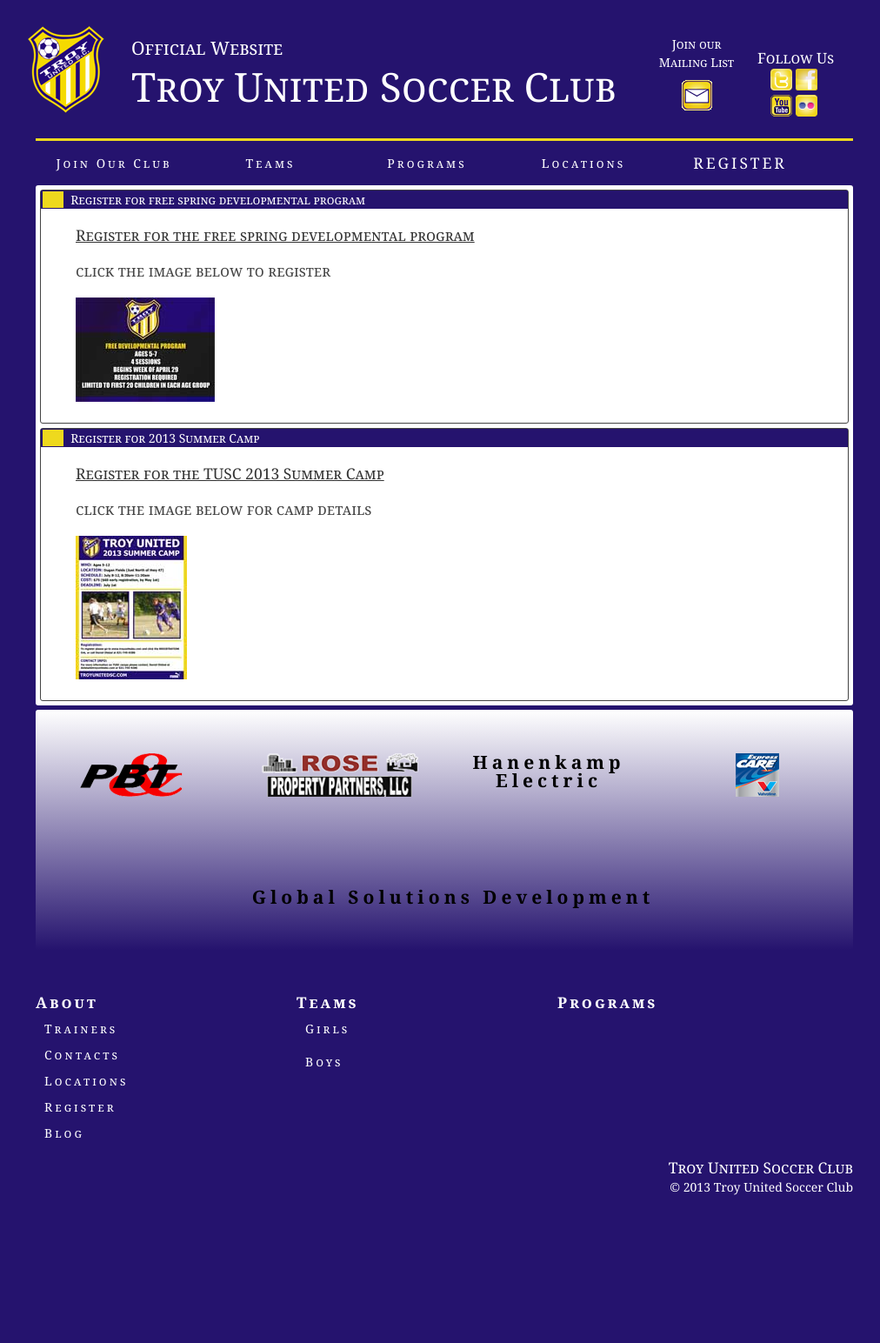
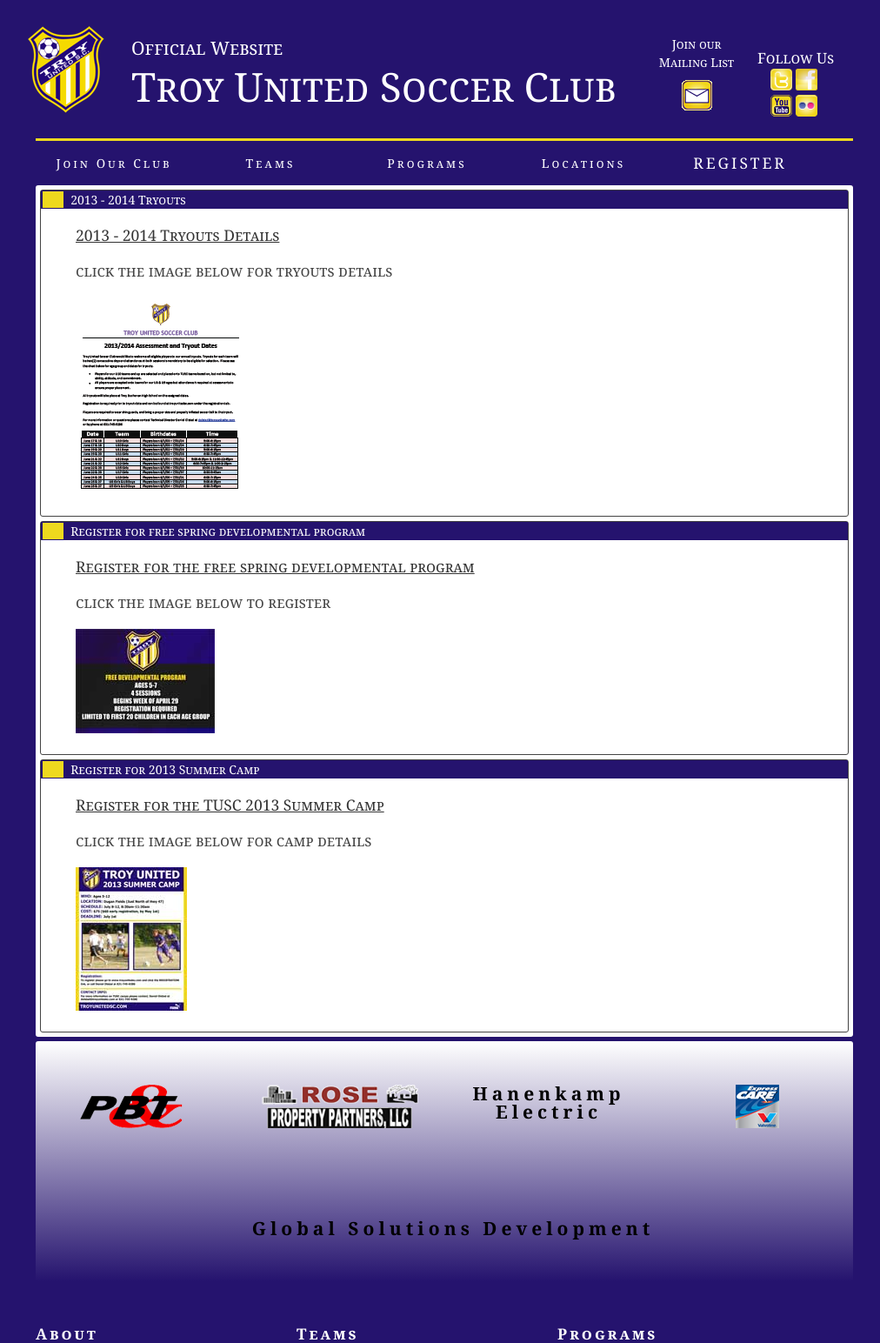
Before and after one commit to dfmorrisjr/troyunitedsc.dev, a PHP site: page /register/register.php in a window 1280 px wide. Shown: the top 1544 px of the page at 87% size, without its empty margins (129-1141 px from the left). Before the commit the page ends 1374 px from the top, so only its background shows below. Run offline with PHP 8.4, Linux system fonts and the light colour scheme; some libraries are stand-ins or nearby versions.

Commit message:
Added Tryouts registration

```diff
--- a/images/_notes/dwsync.xml
+++ b/images/_notes/dwsync.xml
@@ -213,4 +213,6 @@
 <file name="youradheresm.png" server="ftp.troyunitedsc.com" local="130099454755084146" remote="130107318600000000" />
 <file name="youtube_tu.png" server="ftp.troyunitedsc.com" local="130099454755094147" remote="130107318600000000" />
 <file name="youtubegold_tu.png" server="ftp.troyunitedsc.com" local="130099454755114148" remote="130107318600000000" />
+<file name="2013-2014tryouts.png" server="ftp.troyunitedsc.com//dev/" local="130126233849343949" remote="130126222800000000" />
+<file name="2013-2014tryouts.png" server="ftp.troyunitedsc.com" local="130126233849343949" remote="130126228200000000" />
 </dwsync>
--- a/register/_notes/dwsync.xml
+++ b/register/_notes/dwsync.xml
@@ -4,7 +4,9 @@
 <file name="register.php" server="troyunitedsc.com//" local="130081372919951449" remote="130081303200000000" />
 <file name="2013summercampwebversion.pdf" server="troyunitedsc.com//" local="130074414981732051" remote="130075179000000000" />
 <file name="2013summercampwebversion.pdf" server="ftp.troyunitedsc.com//dev/" local="130099454755444167" remote="130107307200000000" />
-<file name="register.php" server="ftp.troyunitedsc.com//dev/" local="130107348749452084" remote="130107313800000000" />
+<file name="register.php" server="ftp.troyunitedsc.com//dev/" local="130126262291710760" remote="130126226400000000" />
 <file name="2013summercampwebversion.pdf" server="ftp.troyunitedsc.com" local="130099454755444167" remote="130107318600000000" />
-<file name="register.php" server="ftp.troyunitedsc.com" local="130107348749452084" remote="130107318600000000" />
+<file name="register.php" server="ftp.troyunitedsc.com" local="130126262291710760" remote="130126228200000000" />
+<file name="tuscasssementdates.pdf" server="ftp.troyunitedsc.com//dev/" local="130126230444739217" remote="130126224000000000" />
+<file name="tuscasssementdates.pdf" server="ftp.troyunitedsc.com" local="130126230444739217" remote="130126228200000000" />
 </dwsync>
--- a/register/register.php
+++ b/register/register.php
@@ -23,6 +23,23 @@
 
 
     </section>-->
+
+    <section>
+    	<div class="sectiontitle"><span class="yellowsquare">.</span>
+             	2013 - 2014 Tryouts
+        </div>
+
+
+        	<div class="registrationlink"><a href="http://eepurl.com/zd225" target="_blank">2013 - 2014 Tryouts Details</a></div>
+            <div class="registrationlink">
+            <p>click the image below for tryouts details</p>
+            <a href="tuscasssementdates.pdf" target="_blank">
+            	<img src="../images/2013-2014tryouts.png" alt="2013-2014 Tryouts Camp"></a>
+            </div>
+
+
+
+    </section>
 
     <section>
     	<div class="sectiontitle"><span class="yellowsquare">.</span>
```
Also changed, not shown: images/2013-2014tryouts.png (added), 1 other file.
